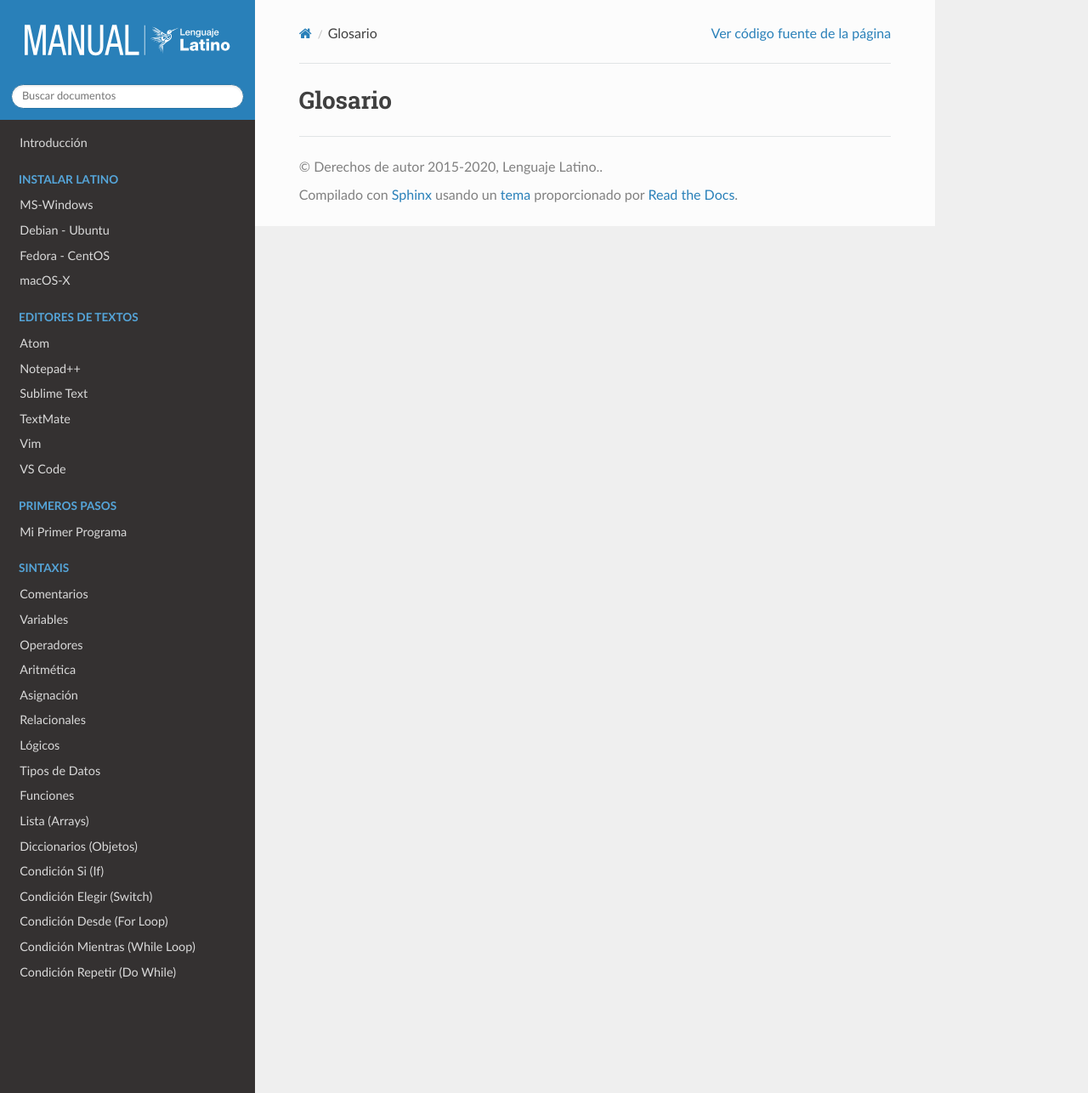
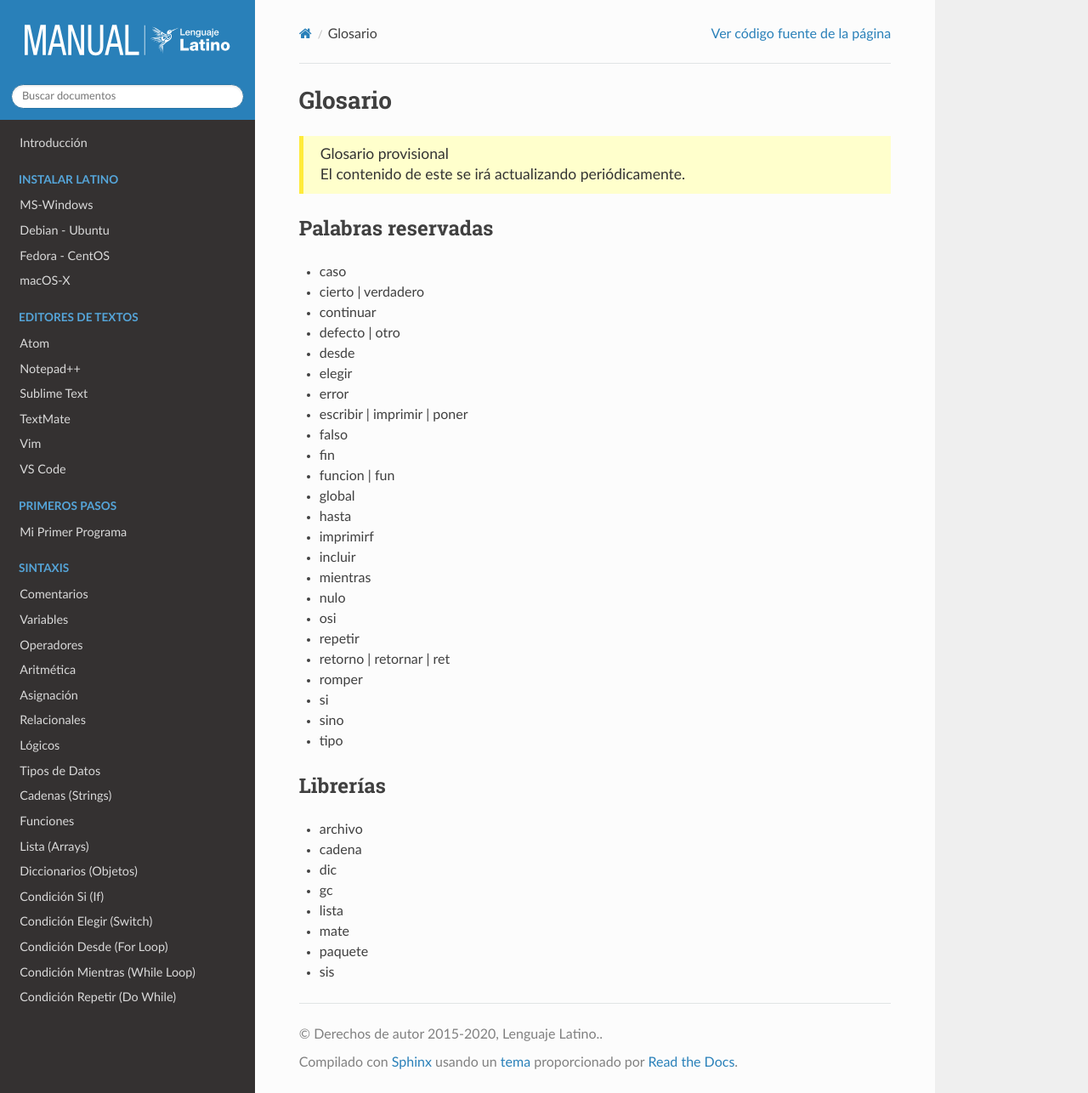
Before and after one commit to LatinoDocs/Manual-Latino, a Sphinx documentation site: the page built from docs/glosario.rst, in a window 1280 px wide and 1286 px high. Shown: the whole window at 85% size. Built offline with Sphinx 7.4.7 and the Read the Docs theme 2.0.0, drawn with Linux system fonts in a browser that asks for light colours; pages that are not in the unit, such as notebooks, are missing from menus; comment, search, counter and statistics services are not loaded.

Commit message:
articulo cadenas(strings)

```diff
--- a/docs/_static/js/prism-latino-syntax.js
+++ b/docs/_static/js/prism-latino-syntax.js
@@ -4,19 +4,26 @@
 //https://en.wikipedia.org/wiki/Regular_expression
 
 Prism.languages.latino = {
-    'comment': /#.*|\/\/.*|\/\*[\s\S]*?\*\//,
+    'comment' : /#.*|\/\/.*|\/\*[\s\S]*?\*\//,
 
-    'string': {
-        pattern: /(["'])(?:(?!\1)[^\\\r\n]|\\z(?:\r\n|\s)|\\(?:\r\n|[\s\S]))*\1|\[(=*)\[[\s\S]*?\]\2\]/,
+    // 'string': {
+    //     pattern: /(["'])(?:(?!\1)[^\\\r\n]|\\z(?:\r\n|\s)|\\(?:\r\n|[\s\S]))*\1|\[(=*)\[[\s\S]*?\]\2\]/,
+    //     greedy: true
+    // }, (?<=\.) {2,}(?=[A-Z])
+    // /(["'])(?:\\(?:\r\n|[\s\S])|(?!\1)[^\\\r\n])*\1/
+    // (?:("|')[\s\S]*?\1|("|')(?:\\.|(?!\2)[^\\\r\n])*\2)
+    // (["'])(?:\\(?:\r\n|[\s\S])|[\s\S])*?\1
+    'string' : {
+        pattern: /(["'])(?:\\(?:\r\n|[\s\S])|[\s\S])*?\1/,
         greedy: true
     },
-    'number': /\b0x[a-f\d]+\.?[a-f\d]*(?:p[+-]?\d+)?\b|\b\d+(?:\.\B|\.?\d*(?:e[+-]?\d+)?\b)|\B\.\d+(?:e[+-]?\d+)?\b/i,
-    'keyword': /\b(?:caso|defecto|otro|desde|elegir|fin|funcion|fun|global|hasta|mientras|repetir|regresar|retornar|retorno|ret|romper|si|sino|osi)\b/,
-    'boolean': /\b(?:cierto|verdadero|falso|nulo)/,
-    'builtin': /\b(?:poner|escribir|imprimir|leer|acadena|anumero|alogico|incluir|limpiar|tipo|imprimirf|error)/,
+    'number'  : /\b0x[a-f\d]+\.?[a-f\d]*(?:p[+-]?\d+)?\b|\b\d+(?:\.\B|\.?\d*(?:e[+-]?\d+)?\b)|\B\.\d+(?:e[+-]?\d+)?\b/i,
+    'keyword' : /\b(?:caso|defecto|otro|desde|elegir|fin|funcion|fun|global|hasta|mientras|repetir|regresar|retornar|retorno|ret|romper|si|sino|osi)\b/,
+    'boolean' : /\b(?:cierto|verdadero|falso|nulo)/,
+    'builtin' : /\b(?:poner|escribir|imprimir|leer|acadena|anumero|alogico|incluir|limpiar|tipo|imprimirf|error)/,
     'function': /(?!\d)\w+(?=\s*(?:[({]))/,
     'operator': [
-        /[-+*%^&|#]|\/\/?|<[<=]?|>[>=]?|[=~]=?|\./,
+        /[-+*%^&|#]|\/\/?|<[<=]?|>[>=]?|[~=]=?|\./,
         {
             // Match ".." but don't break "..."
             pattern: /(^|[^.])\.\.(?!\.)/,
--- a/docs/glosario.rst
+++ b/docs/glosario.rst
@@ -5,3 +7,47 @@
 =========
 Glosario
 =========
+
+.. container:: nota
+
+   | Glosario provisional
+   | El contenido de este se irá actualizando periódicamente.
+
+
+Palabras reservadas
+--------------------
+* caso
+* cierto | verdadero
+* continuar
+* defecto | otro
+* desde
+* elegir
+* error
+* escribir | imprimir | poner
+* falso
+* fin
+* funcion | fun
+* global
+* hasta
+* imprimirf
+* incluir
+* mientras
+* nulo
+* osi
+* repetir
+* retorno | retornar | ret
+* romper
+* si
+* sino
+* tipo
+
+Librerías
+----------
+* archivo
+* cadena
+* dic
+* gc
+* lista
+* mate
+* paquete
+* sis
--- a/docs/sintaxis/Relacionales.rst
+++ b/docs/sintaxis/Relacionales.rst
@@ -26,7 +26,7 @@
 +----------+-------------------+
 | \<=      | Menor o igual que |
 +----------+-------------------+
-| \~=      | Regex             |
+| \~=      | RegEx             |
 +----------+-------------------+
 
 .. container:: nota
--- a/docs/sintaxis/Variables.rst
+++ b/docs/sintaxis/Variables.rst
@@ -63,7 +63,7 @@
 +++++++++++++++++++++++++
   * No son validas las letras acentuadas u otros caracteres como la **ñ**.
   * Empezar por un número.
-  * Empezar por un símbolo o alguna `palabra reservada`_ de Latino
+  * Empezar por un símbolo o alguna :ref:`palabra reservada <glosarioLink>` de Latino
 
 ----
 
```
Also changed, not shown: other parts of docs/glosario.rst (+2 -0 lines), other parts of docs/sintaxis/Variables.rst (+0 -4 lines), docs/index.rst (+8 -0 lines), docs/sintaxis/Cadenas.rst (added, +281 -0 lines).
